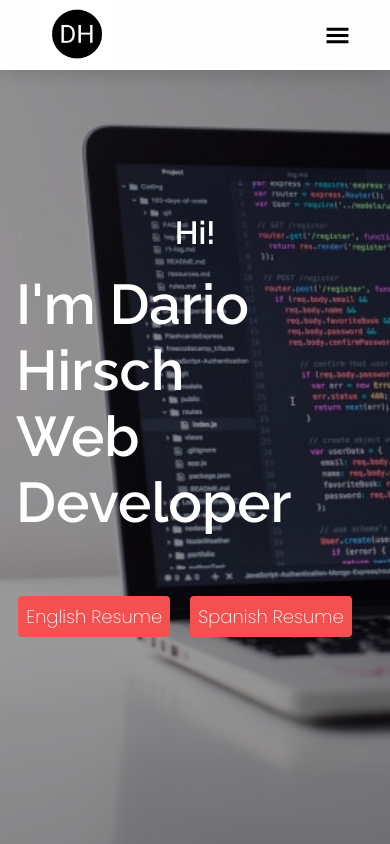
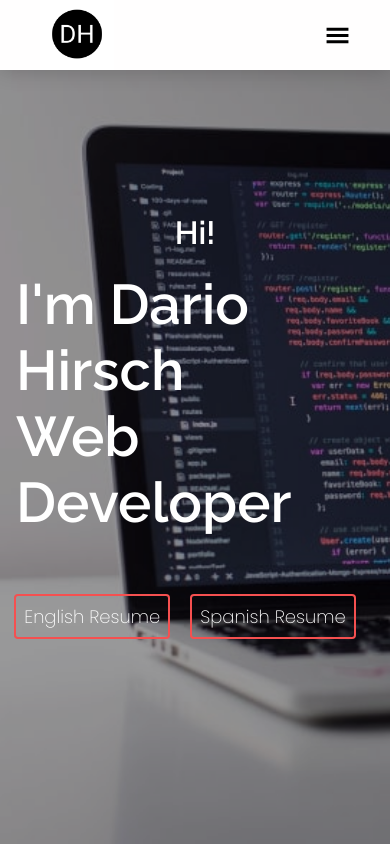
Before and after one commit to dariohirsch/portfolio, a React (Create React App) app: page / in a window 390 px wide. Shown: the top 844 px of the page. Built offline with nearby package versions, Linux system fonts and the light colour scheme.

Commit message:
mobile links changed

```diff
--- a/src/App.css
+++ b/src/App.css
@@ -180,10 +180,10 @@
 
 #about-me {
 	height: 100vh;
-	margin-top: 2rem;
+	padding-top: 12rem;
 	display: flex;
 	justify-content: center;
-	align-items: center;
+	align-items: flex-start;
 	margin-bottom: 2rem;
 }
 #img-container {
@@ -411,8 +411,8 @@ a {
 		text-align: center;
 	} */
 	#link-cont a {
-		background-color: rgb(245, 80, 80);
-		border: rgb(245, 80, 80);
+		/* background-color: rgb(245, 80, 80); */
+		border: 2px solid rgb(245, 80, 80);
 		font-size: 18px;
 	}
 
@@ -423,6 +423,7 @@ a {
 		height: 86vh;
 		margin-top: 40px;
 		padding-top: 50px;
+		align-items: center;
 	}
 
 	#img-container {
```
